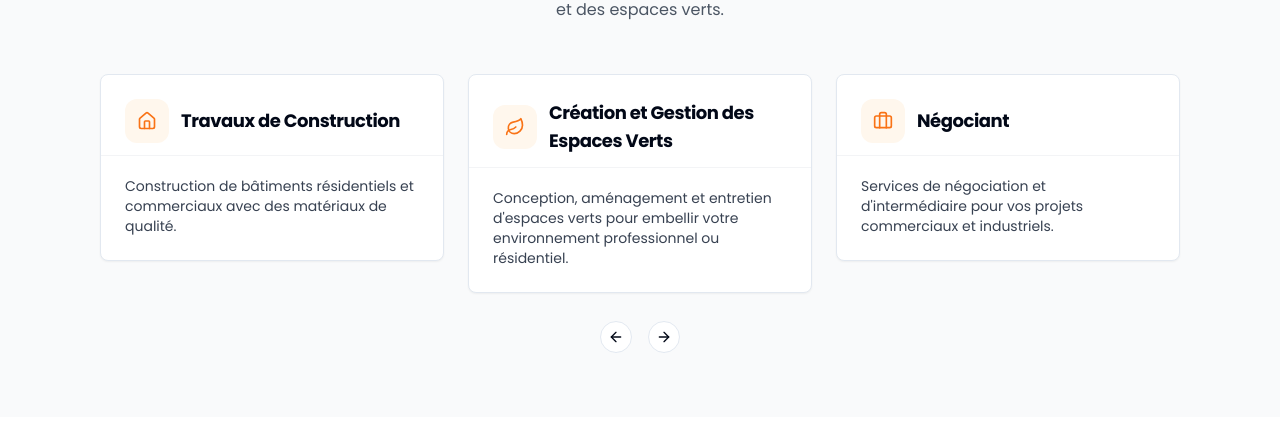
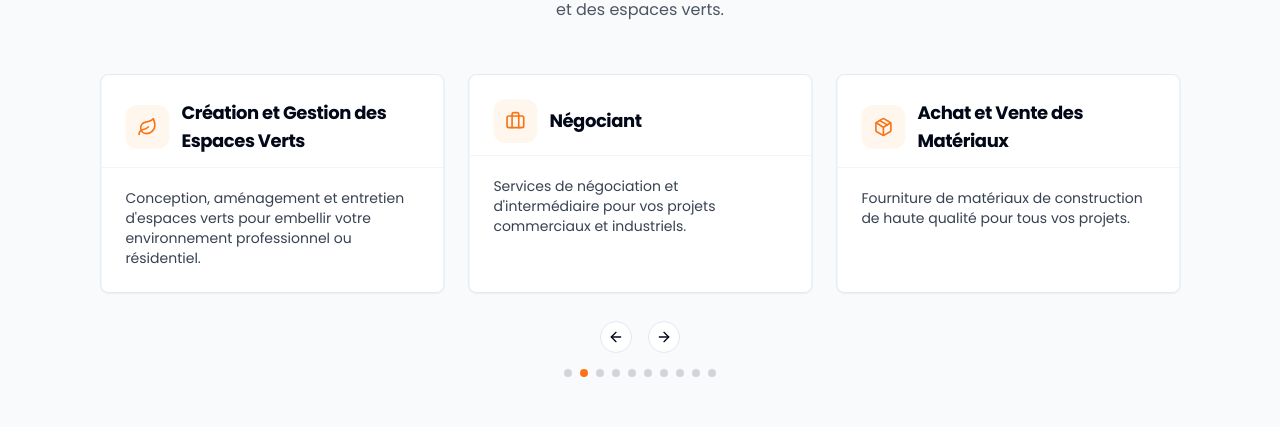
Before and after one commit to aymaneids/societe-website-creation-hub, a React (Vite) app: page / in a window 1280 px wide. Shown: the part 800-1227 px from the top of the page. Built offline with nearby package versions, Linux system fonts and the light colour scheme.

Commit message:
Refactor: Improve service card display
- Ensure all service cards have the same size.
- Implement automatic movement for the cards.
- Add indicators to show additional content.

```diff
--- a/src/components/Home/Services.tsx
+++ b/src/components/Home/Services.tsx
@@ -1,5 +1,5 @@
 
-import React from 'react';
+import React, { useEffect, useState } from 'react';
 import { Card, CardContent, CardDescription, CardHeader, CardTitle } from "@/components/ui/card";
 import { Award, Droplet, Home, Leaf, Sun, Truck, Briefcase, Package, Shield, FileText } from "lucide-react";
 import {
@@ -37,6 +37,35 @@ const ServiceCard: React.FC<ServiceCardProps> = ({ title, description, icon }) =
 };
 
 const Services: React.FC = () => {
+  const [api, setApi] = useState<any>(null);
+  const [current, setCurrent] = useState(0);
+
+  // Auto sliding functionality
+  useEffect(() => {
+    if (!api) return;
+
+    const interval = setInterval(() => {
+      api.scrollNext();
+    }, 5000); // Change slide every 5 seconds
+
+    return () => clearInterval(interval);
+  }, [api]);
+
+  // Update current slide index when slide changes
+  useEffect(() => {
+    if (!api) return;
+
+    const onSelect = () => {
+      setCurrent(api.selectedScrollSnap());
+    };
+
+    api.on("select", onSelect);
+
+    return () => {
+      api.off("select", onSelect);
+    };
+  }, [api]);
+
   const services = [
     {
       title: "Travaux de Construction",
@@ -108,11 +137,12 @@ const Services: React.FC = () => {
               loop: true,
             }}
             className="w-full"
+            setApi={setApi}
           >
             <CarouselContent className="-ml-4">
               {services.map((service, index) => (
                 <CarouselItem key={index} className="pl-4 md:basis-1/2 lg:basis-1/3">
-                  <div className="p-1">
+                  <div className="p-1 h-full">
                     <ServiceCard
                       title={service.title}
                       description={service.description}
@@ -122,9 +152,25 @@ const Services: React.FC = () => {
                 </CarouselItem>
               ))}
             </CarouselContent>
+
+            {/* Navigation buttons */}
             <div className="flex justify-center mt-6 gap-2">
               <CarouselPrevious className="relative static left-0 translate-y-0 mr-2" />
               <CarouselNext className="relative static right-0 translate-y-0" />
+            </div>
+
+            {/* Indicator dots */}
+            <div className="flex justify-center mt-4 gap-2">
+              {services.map((_, index) => (
+                <button
+                  key={index}
+                  className={`h-2 w-2 rounded-full transition-colors ${
+                    current === index ? "bg-lksb-orange" : "bg-gray-300"
+                  }`}
+                  onClick={() => api?.scrollTo(index)}
+                  aria-label={`Go to slide ${index + 1}`}
+                />
+              ))}
             </div>
           </Carousel>
         </div>
```
